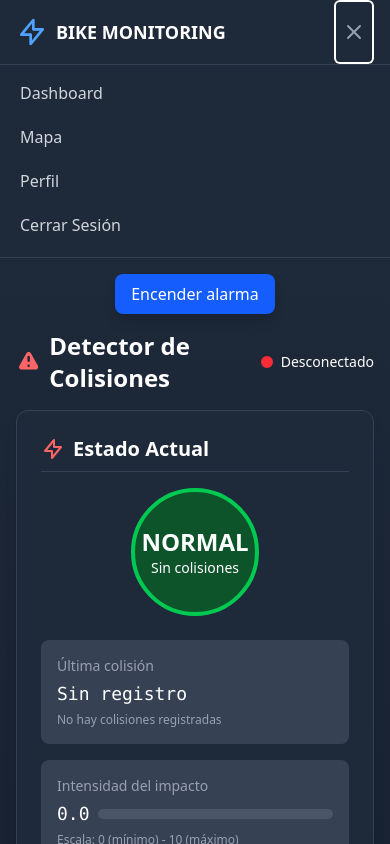
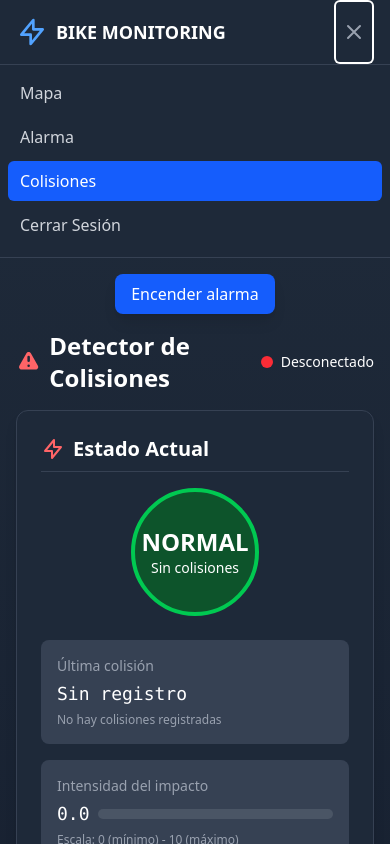
Before and after one commit to ALCAGENY/BIKEMONITORING, a React (Vite) app: page /colisiones in a window 390 px wide. Both pictures are taken after a click on the button "Abrir menú principal". Shown: the top 844 px of the page. Built offline with nearby package versions, Linux system fonts and the light colour scheme; no server answers.

Commit message:
fix: Update Socket.IO server URL to production endpoint

```diff
--- a/src/Paginas/Colisiones/Colisiones.jsx
+++ b/src/Paginas/Colisiones/Colisiones.jsx
@@ -15,7 +15,7 @@ export function Colisiones() {
 
   useEffect(() => {
     audioRef.current = new Audio("/alert.mp3");
-    socketRef.current = io("http://ws-node.zapto.org/");
+    socketRef.current = io("https://ws-node.zapto.org/");
 
     socketRef.current.on("connect", () => {
       console.log("Conectado al servidor Socket.IO");
--- a/src/Paginas/Mapa/Mapa.jsx
+++ b/src/Paginas/Mapa/Mapa.jsx
@@ -39,7 +39,7 @@ export function Mapa() {
   // Conectar con el servidor Socket.IO
   useEffect(() => {
     // Conexión al socket
-    socketRef.current = io("http://ws-node.zapto.org/");
+    socketRef.current = io("https://ws-node.zapto.org/");
 
     socketRef.current.on("connect", () => {
       console.log("Conectado al servidor Socket.IO");
--- a/src/layout/nav.jsx
+++ b/src/layout/nav.jsx
@@ -136,17 +136,6 @@ export function Layout() {
           <div className="md:hidden">
             <div className="px-2 pt-2 pb-3 space-y-1 bg-gray-800 border-t border-gray-700">
               <Link
-                to="/dashboard"
-                className={`block px-3 py-2 rounded-md text-base font-medium transition-all ${
-                  isActive('/dashboard')
-                    ? 'bg-blue-600 text-white'
-                    : 'text-gray-300 hover:bg-gray-700 hover:text-white'
-                }`}
-                onClick={() => setMenuOpen(false)}
-              >
-                Dashboard
-              </Link>
-              <Link
                 to="/mapa"
                 className={`block px-3 py-2 rounded-md text-base font-medium transition-all ${
                   isActive('/mapa')
@@ -158,15 +147,26 @@ export function Layout() {
                 Mapa
               </Link>
               <Link
-                to="/perfil"
+                to="/alarma"
                 className={`block px-3 py-2 rounded-md text-base font-medium transition-all ${
-                  isActive('/perfil')
+                  isActive('/alarma')
                     ? 'bg-blue-600 text-white'
                     : 'text-gray-300 hover:bg-gray-700 hover:text-white'
                 }`}
                 onClick={() => setMenuOpen(false)}
               >
-                Perfil
+                Alarma
+              </Link>
+              <Link
+                to="/colisiones"
+                className={`block px-3 py-2 rounded-md text-base font-medium transition-all ${
+                  isActive('/colisiones')
+                    ? 'bg-blue-600 text-white'
+                    : 'text-gray-300 hover:bg-gray-700 hover:text-white'
+                }`}
+                onClick={() => setMenuOpen(false)}
+              >
+                Colisiones
               </Link>
               <button
                 onClick={() => {
```
